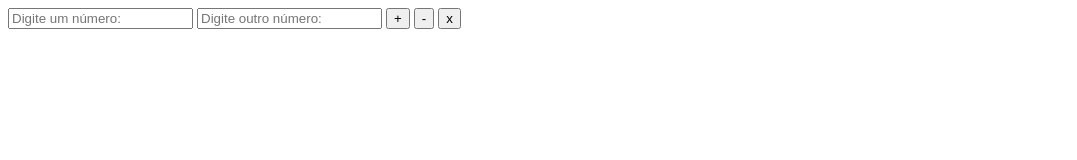
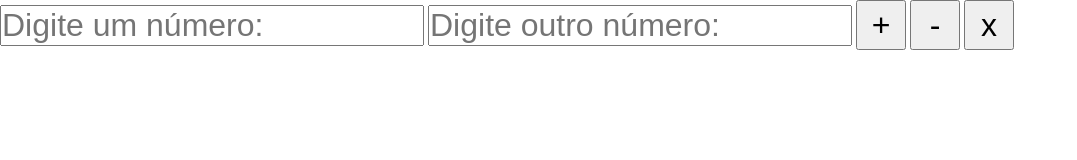
Before and after one commit to luiscleiton/calculadora-simples, a plain HTML site: page index.html in a window 1280 px wide. Shown: the whole page, without its empty margins (0-1077 px from the left). Drawn offline with Linux system fonts and the light colour scheme.

Commit message:
Estilo CSS finalizado

```diff
--- a/index.html
+++ b/index.html
@@ -3,6 +3,7 @@
 <head>
     <meta charset="UTF-8">
     <meta name="viewport" content="width=device-width, initial-scale=1.0">
+    <link rel="stylesheet" href="style.css">
     <title>Calculadora Simples</title>
 </head>
 <body>
--- a/style.css
+++ b/style.css
@@ -0,0 +1,22 @@
+*{
+    padding: 0;
+    margin: 0;
+    box-sizing: border-box;
+}
+
+input {
+    font-size: 32px;
+}
+
+button {
+    font-size: 32px;
+    width: 50px;
+    height: 50px;
+}
+
+div {
+    font-size: 32px;
+    width: 300px;
+    height: 200px;
+    box-shadow: 4px 4px ;
+}
```
